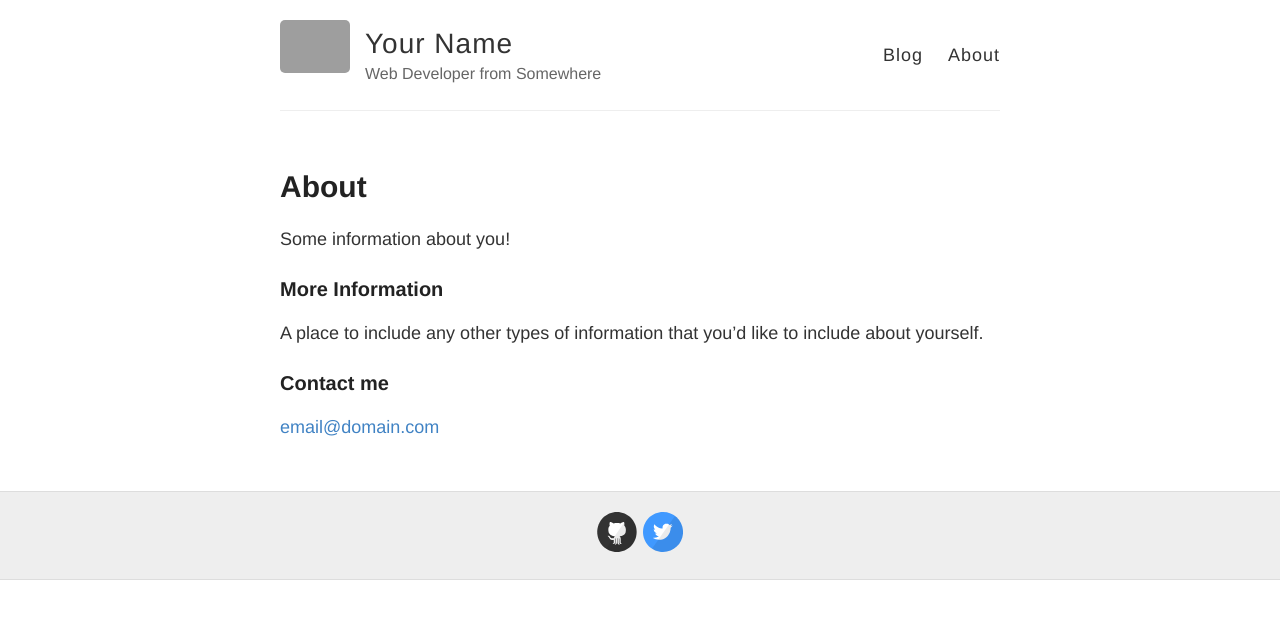
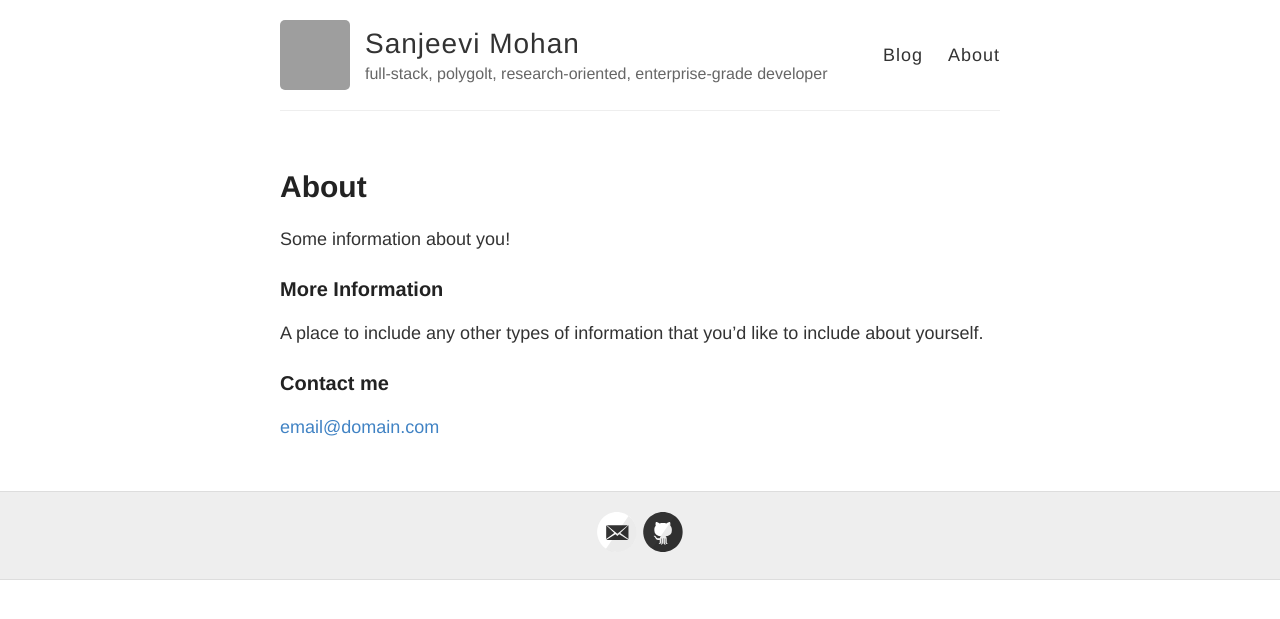
Before and after one commit to prasanjeevi/prasanjeevi.github.io, a Jekyll site: the page built from about.md, in a window 1280 px wide. Shown: the top 619 px of the page. Built offline with Jekyll 4.4.1, drawn with Linux system fonts in a browser that asks for light colours; grey boxes are pictures that could not be loaded.

Commit message:
Update _config.yml

```diff
--- a/_config.yml
+++ b/_config.yml
@@ -3,13 +3,13 @@
 #
 
 # Name of your site (displayed in the header)
-name: Your Name
+name: Sanjeevi Mohan
 
 # Short bio or description (displayed in the header)
-description: Web Developer from Somewhere
+description: full-stack, polygolt, research-oriented, enterprise-grade developer
 
 # URL of your avatar or profile pic (you could use your GitHub profile pic)
-avatar: https://raw.githubusercontent.com/barryclark/jekyll-now/master/images/jekyll-logo.png
+avatar: https://avatars2.githubusercontent.com/u/12180381?v=3&amp;s=460
 
 #
 # Flags below are optional
@@ -18,15 +18,15 @@ avatar: https://raw.githubusercontent.com/barryclark/jekyll-now/master/images/je
 # Includes an icon in the footer for each username you enter
 footer-links:
   dribbble:
-  email:
+  email: prasanjeevi@gmail.com
   facebook:
   flickr:
-  github: barryclark/jekyll-now
+  github: prasanjeevi
   instagram:
   linkedin:
   pinterest:
   rss: # just type anything here for a working RSS icon
-  twitter: jekyllrb
+  twitter:
   stackoverflow: # your stackoverflow profile, e.g. "users/50476/bart-kiers"
   youtube: # channel/<your_long_string> or user/<user-name>
   googleplus: # anything in your profile username that comes after plus.google.com/
```
